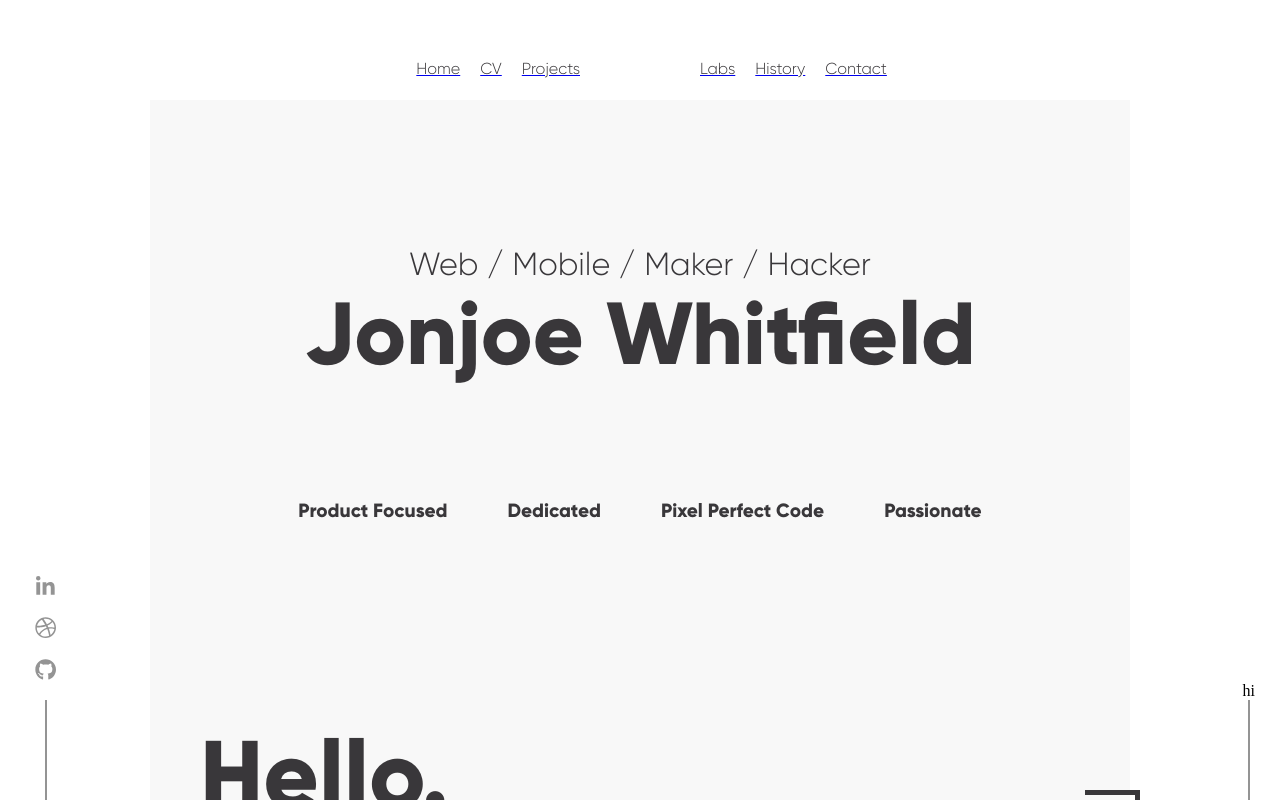
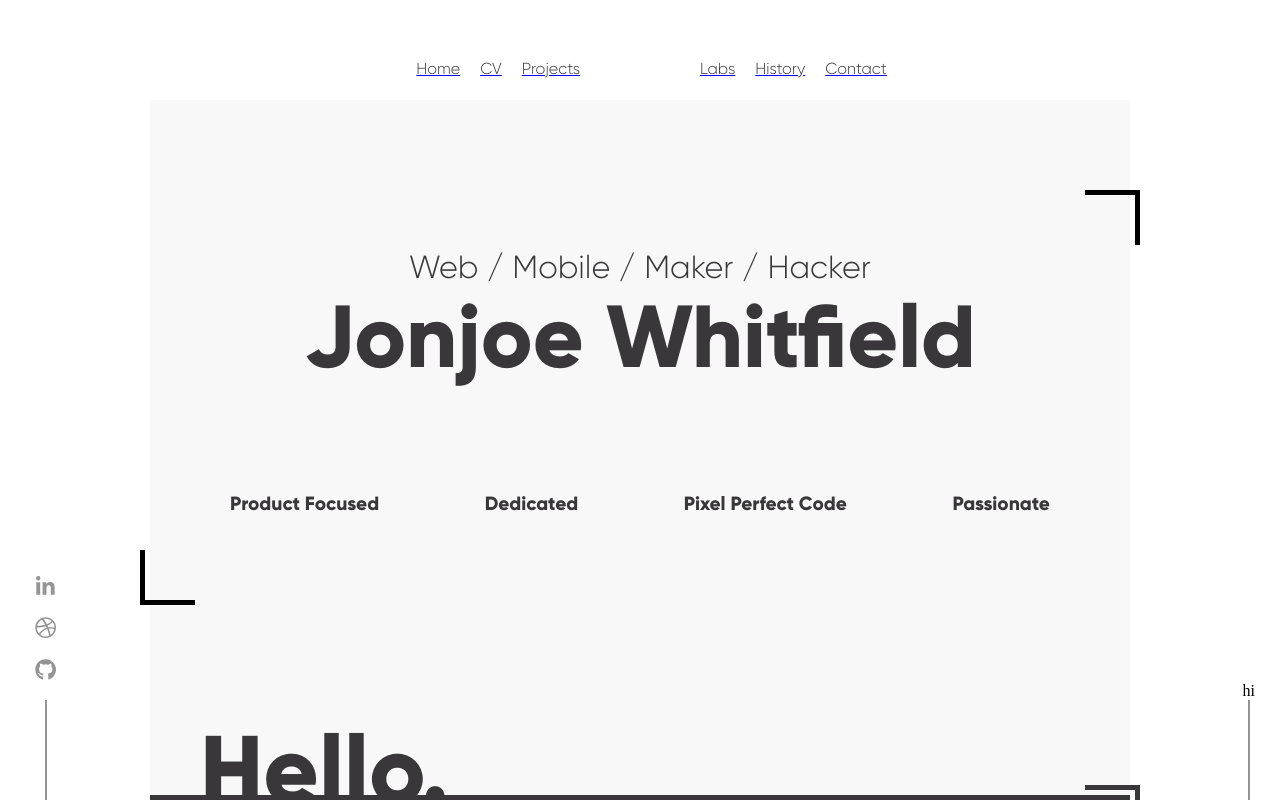
Before and after one commit to Jonjoe/website, a React (Create React App) app: page / in a window 1280 px wide. Shown: the top 800 px of the page. Built offline with nearby package versions, Linux system fonts and the light colour scheme; what @fortawesome/pro-duotone-svg-icons, @fortawesome/pro-light-svg-icons, @fortawesome/pro-solid-svg-icons would draw is missing.

Commit message:
remove landing section

```diff
--- a/src/components/implementations/LandingSection/LandingSection.component.tsx
+++ /dev/null
@@ -1,24 +0,0 @@
-import * as React from "react";
-import * as Styled from "./LandingSection.styles";
-
-import { Column, Centered, Text, SocialLinks, SkillPoints } from "components";
-
-const LandingSection: React.FC = () => {
-  return (
-    <Styled.Container>
-      <Centered>
-        <Styled.Content>
-          <Text.Heading3 align="center">
-            Web / Mobile / Maker / Hacker
-          </Text.Heading3>
-
-          <Text.Heading1 align="center">Jonjoe Whitfield</Text.Heading1>
-        </Styled.Content>
-
-        <SkillPoints />
-      </Centered>
-    </Styled.Container>
-  );
-};
-
-export default LandingSection;
--- a/src/components/implementations/LandingSection/LandingSection.styles.tsx
+++ /dev/null
@@ -1,10 +0,0 @@
-import styled from "styled-components";
-
-export const Container = styled.header`
-  height: 75vh;
-`;
-
-export const Content = styled.div`
-  margin-bottom: 10px;
-  width: 100%;
-`
--- a/src/pages/Home/Home.page.tsx
+++ b/src/pages/Home/Home.page.tsx
@@ -6,11 +6,12 @@ import {
   Page,
   Section,
   SocialLinks,
+  SkillPoints,
   Text,
   Struct,
   WorkHistory,
   FeaturedProjects,
-  LandingSection
+  Divider
 } from "../../components";
 
 import { strings, theme } from "config";
@@ -18,7 +19,16 @@ import { strings, theme } from "config";
 const HomePage: React.FC = () => {
   return (
     <Page>
-      <LandingSection />
+      <Section>
+        <Struct column>
+          <Text.Heading3 align="center">
+            Web / Mobile / Maker / Hacker
+          </Text.Heading3>
+
+          <Text.Heading1 align="center">Jonjoe Whitfield</Text.Heading1>
+          <SkillPoints />
+        </Struct>
+      </Section>
 
       <Section background={theme.pallet.BLACK} title="Hello">
         <Struct column>
```
